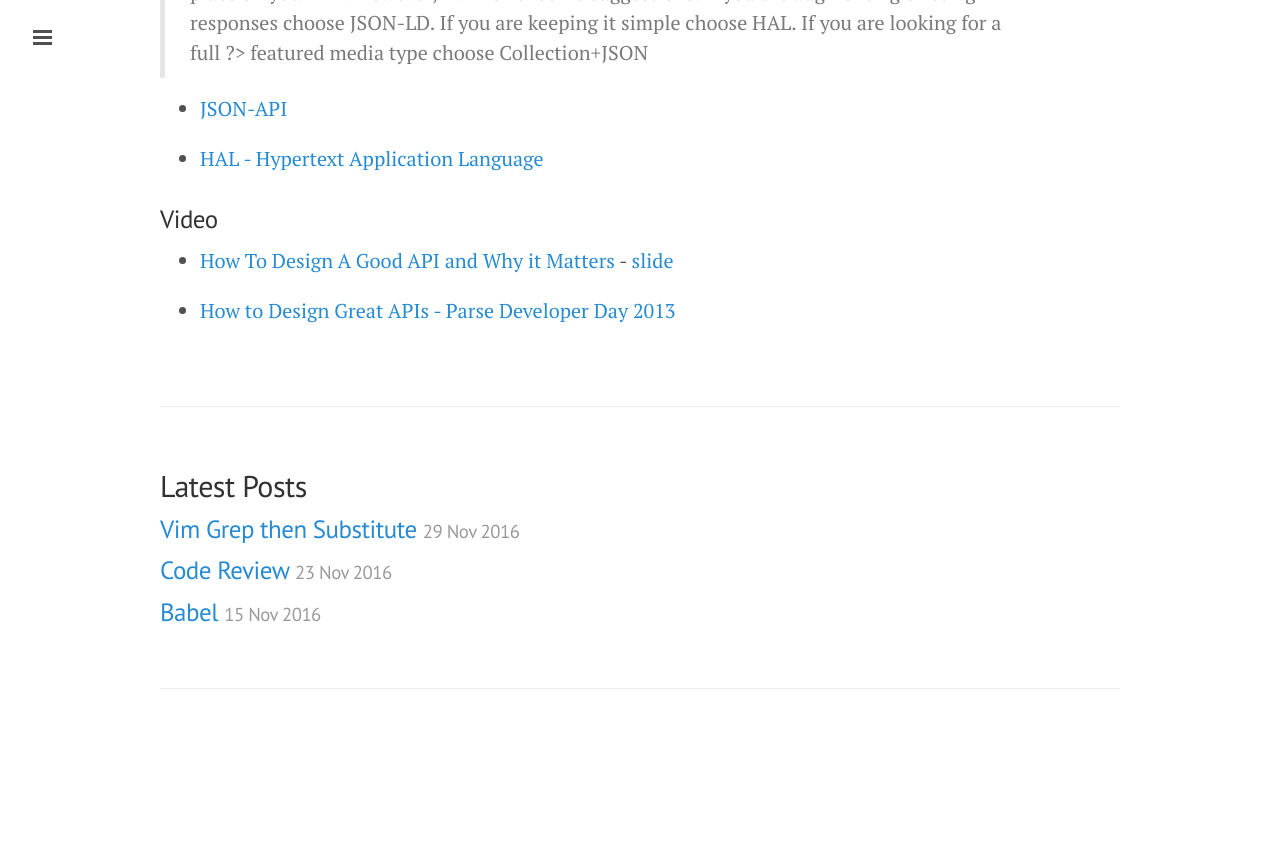
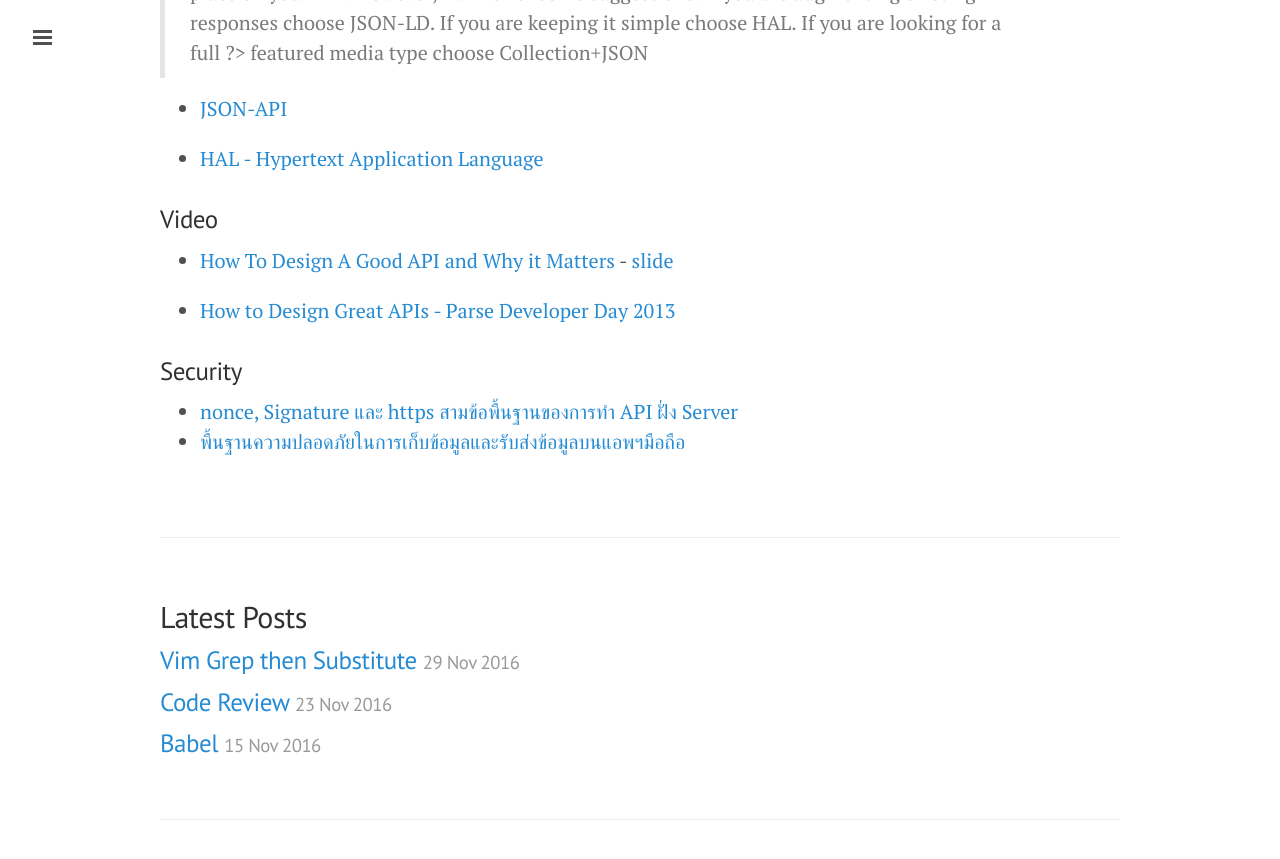
Before and after one commit to ibotdotout/ibotdotout.github.io, a Jekyll site: the page built from _posts/2016-06-26-restful-api.md, in a window 1280 px wide and 900 px high, scrolled down 1287 px. Shown: the top 859 px of the window. Built offline with Jekyll 4.4.1, drawn with Linux system fonts in a browser that asks for light colours; nearby versions of some CDN libraries; comment, search, counter and statistics services are not loaded; before the commit the page ends 2056 px from its top, so only the background shows below that.

Commit message:
update(api): security api

```diff
--- a/_posts/2016-06-26-restful-api.md
+++ b/_posts/2016-06-26-restful-api.md
@@ -65,3 +65,8 @@ update_date: 2016-06-27
 - [How To Design A Good API and Why it Matters](https://www.youtube.com/watch?v=heh4OeB9A-c) - [slide](http://landawn.com/How%20to%20Design%20a%20Good%20API%20and%20Why%20it%20Matters.pdf)
 
 - [How to Design Great APIs - Parse Developer Day 2013](https://www.youtube.com/watch?v=qCdpTji8nxo)
+
+### Security
+
+- [nonce, Signature และ https สามข้อพื้นฐานของการทำ API ฝั่ง Server](https://nuuneoi.com/blog/blog.php?read_id=767)
+- [พื้นฐานความปลอดภัยในการเก็บข้อมูลและรับส่งข้อมูลบนแอพฯมือถือ](https://nuuneoi.com/blog/blog.php?read_id=770)
```
